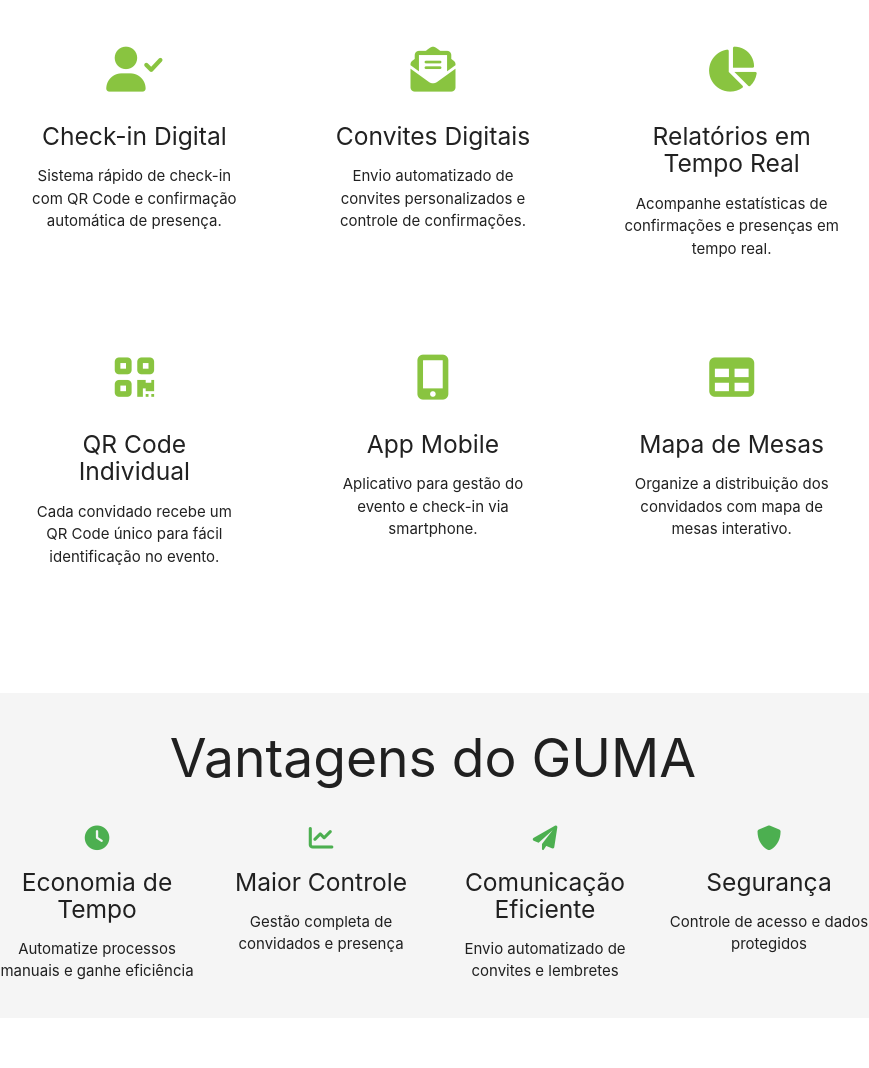
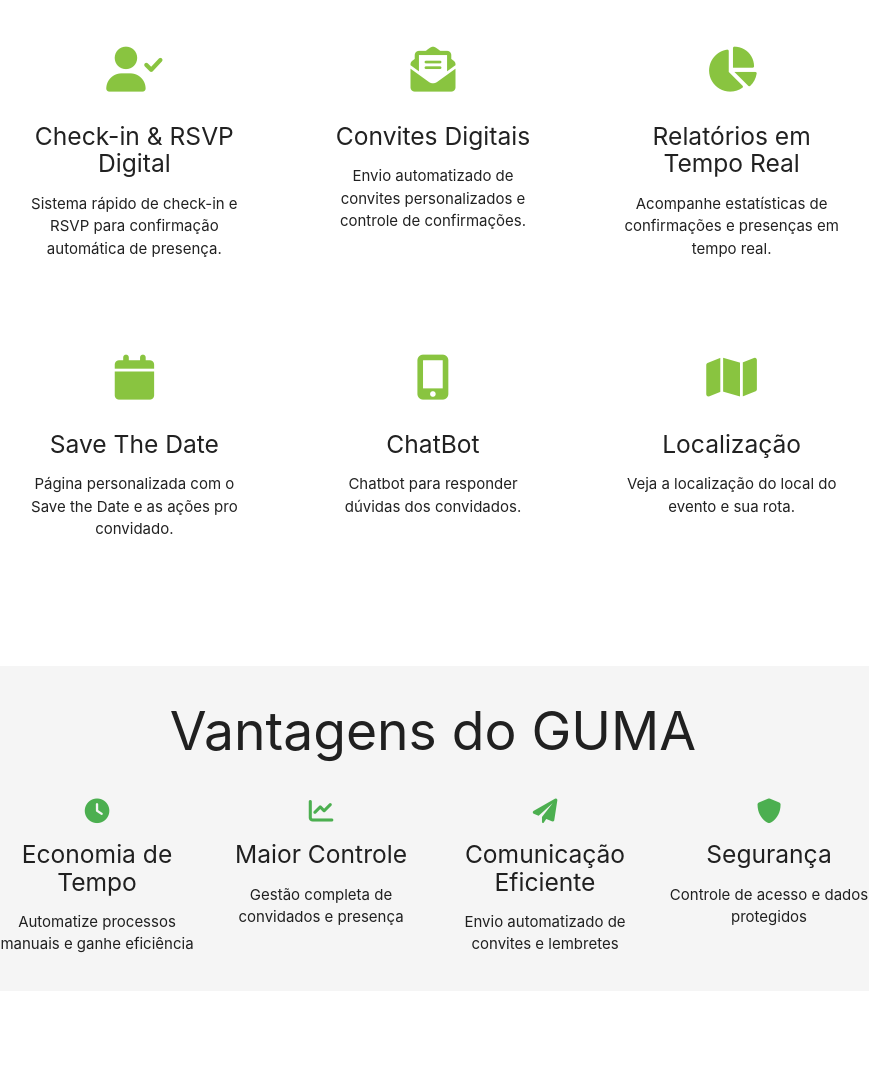
Before and after one commit to pdrodavi/cardiz, a plain HTML site: page index.html in a window 1280 px wide. Shown: the part 860-1928 px from the top of the page, without its empty margins (207-1076 px from the left). Drawn offline with nearby package versions, Linux system fonts and the light colour scheme.

Commit message:
Update index.html

```diff
--- a/index.html
+++ b/index.html
@@ -72,7 +72,7 @@
 <body>
     <nav>
         <div class="nav-wrapper container">
-            <img src="" alt="ARSOAU" class="brand-logo">
+                <img src="/arsoau.svg" style="width: 15%; padding-top: 1.5rem;" alt="ARSOAU Logo" class="brand-logo">
             <ul id="nav-mobile" class="right hide-on-med-and-down">
                 <li><a href="#features">Funcionalidades</a></li>
                 <li><a href="#benefits">Vantagens</a></li>
@@ -104,8 +104,8 @@
                 <div class="col s12 m4">
                     <div class="feature-card">
                         <i class="fas fa-user-check feature-icon"></i>
-                        <h5>Check-in Digital</h5>
-                        <p>Sistema rápido de check-in com QR Code e confirmação automática de presença.</p>
+                        <h5>Check-in & RSVP Digital</h5>
+                        <p>Sistema rápido de check-in e RSVP para confirmação automática de presença.</p>
                     </div>
                 </div>
                 <div class="col s12 m4">
@@ -126,23 +126,23 @@
             <div class="row">
                 <div class="col s12 m4">
                     <div class="feature-card">
-                        <i class="fas fa-qrcode feature-icon"></i>
-                        <h5>QR Code Individual</h5>
-                        <p>Cada convidado recebe um QR Code único para fácil identificação no evento.</p>
+                        <i class="fas fa-calendar feature-icon"></i>
+                        <h5>Save The Date</h5>
+                        <p>Página personalizada com o Save the Date e as ações pro convidado.</p>
                     </div>
                 </div>
                 <div class="col s12 m4">
                     <div class="feature-card">
                         <i class="fas fa-mobile-alt feature-icon"></i>
-                        <h5>App Mobile</h5>
-                        <p>Aplicativo para gestão do evento e check-in via smartphone.</p>
+                        <h5>ChatBot</h5>
+                        <p>Chatbot para responder dúvidas dos convidados.</p>
                     </div>
                 </div>
                 <div class="col s12 m4">
                     <div class="feature-card">
-                        <i class="fas fa-table feature-icon"></i>
-                        <h5>Mapa de Mesas</h5>
-                        <p>Organize a distribuição dos convidados com mapa de mesas interativo.</p>
+                        <i class="fas fa-map feature-icon"></i>
+                        <h5>Localização</h5>
+                        <p>Veja a localização do local do evento e sua rota.</p>
                     </div>
                 </div>
             </div>
```
